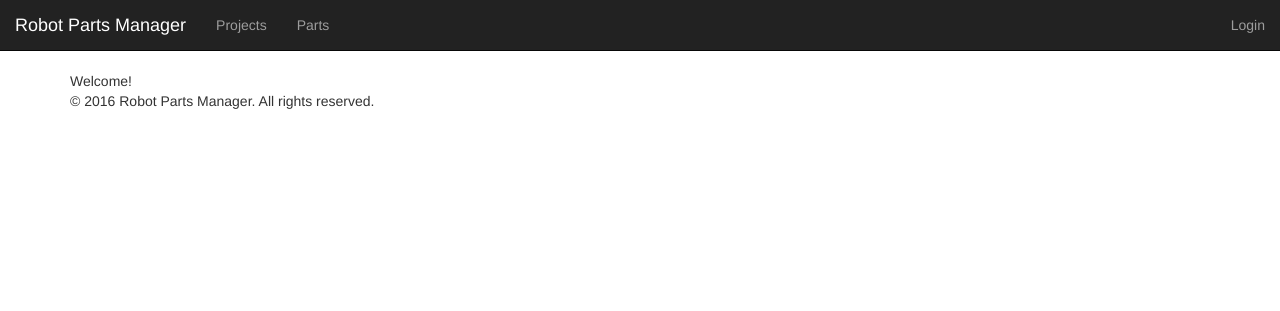
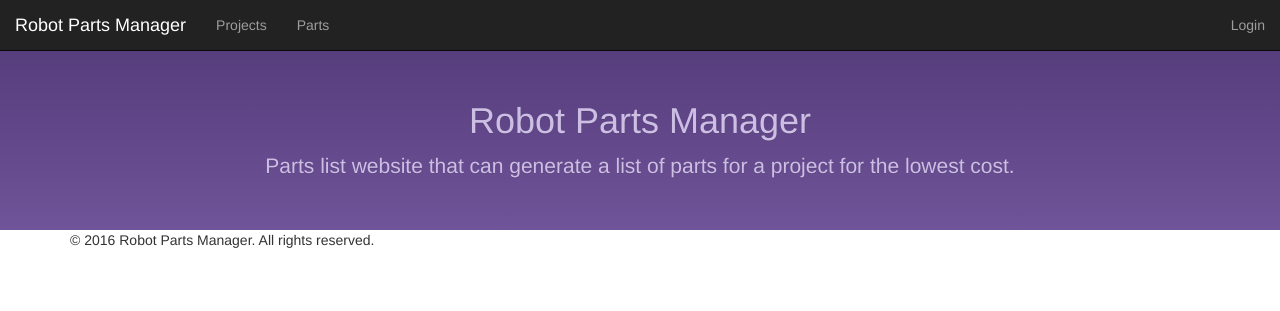
Before and after one commit to gunthercox/RobotPartsManager, a Django app: page / in a window 1280 px wide. Shown: the top 311 px of the page. Run offline with Django 3.2, Linux system fonts and the light colour scheme; parts of the project's set-up code (start-up, migrations or seed data) failed here and were passed over; some libraries are stand-ins or nearby versions.

```diff
--- a/parts_manager/app/templates/home/home.html
+++ b/parts_manager/app/templates/home/home.html
@@ -1,5 +1,20 @@
 {% extends 'base.html' %}
 
+{% block head-extra %}
+    <link rel="stylesheet" href="/static/css/home.css">
+{% endblock %}
+
+{% block header %}
+    <div class="masthead">
+        <div class="container">
+            <h1>{{ site.title }}</h1>
+            <p class="lead">
+                Parts list website that can generate a list of parts for a project for the lowest cost.
+            </p>
+        </div>
+    </div>
+{% endblock %}
+
 {% block content %}
-    Welcome!
+
 {% endblock %}
--- a/parts_manager/core/settings.py
+++ b/parts_manager/core/settings.py
@@ -45,6 +45,7 @@ INSTALLED_APPS = [
     'parts_manager.robots',
 
     'corsheaders',
+    'debug_toolbar',
     'oauth2_provider',
     'rest_framework',
     'social.apps.django_app.default',
--- /dev/null
+++ b/parts_manager/core/static/css/home.css
@@ -0,0 +1,18 @@
+.navbar {
+    margin-bottom: 0px;
+}
+
+.masthead {
+    position: relative;
+    padding: 30px 0;
+    color: #cdbfe3;
+    text-align: center;
+    text-shadow: 0 1px 0 rgba(0,0,0,.1);
+    background-color: #6f5499;
+    background-image: -webkit-gradient(linear,left top,left bottom,from(#563d7c),to(#6f5499));
+    background-image: -webkit-linear-gradient(top,#563d7c 0,#6f5499 100%);
+    background-image: -o-linear-gradient(top,#563d7c 0,#6f5499 100%);
+    background-image: linear-gradient(to bottom,#563d7c 0,#6f5499 100%);
+    filter: progid:DXImageTransform.Microsoft.gradient(startColorstr='#563d7c', endColorstr='#6F5499', GradientType=0);
+    background-repeat: repeat-x;
+}
--- a/parts_manager/core/templates/base.html
+++ b/parts_manager/core/templates/base.html
@@ -15,6 +15,8 @@
     {% block body %}
     <body>
         {% include 'navigation.html' %}
+
+        {% block header %}{% endblock %}
 
         {% block container %}
         <div class="container">
--- a/parts_manager/core/templates/navigation.html
+++ b/parts_manager/core/templates/navigation.html
@@ -14,7 +14,7 @@
     <div class="collapse navbar-collapse" id="navbar-collapse">
       <ul class="nav navbar-nav">
         <li><a href="#">Projects</a></li>
-        <li><a href="#">Parts</a></li>
+        <li><a href="{% url 'part:list' %}">Parts</a></li>
       </ul>
 
       <ul class="nav navbar-nav navbar-right">
--- a/parts_manager/core/urls.py
+++ b/parts_manager/core/urls.py
@@ -53,4 +53,13 @@ urlpatterns = [
     url(r'^api/oauth/',
         include('oauth2_provider.urls', namespace='oauth2_provider')
     ),
+
+    url(r'^parts/',
+        include(
+            'parts_manager.parts.urls',
+            namespace='part'
+        ),
+        name='part_root',
+    ),
+
 ]
--- /dev/null
+++ b/parts_manager/parts/templates/part/detail.html
@@ -0,0 +1,5 @@
+{% extends 'base.html' %}
+
+{% block content %}
+    {{ part.name }}
+{% endblock %}
--- /dev/null
+++ b/parts_manager/parts/urls.py
@@ -0,0 +1,14 @@
+from django.conf.urls import url
+from parts_manager.parts import views
+
+
+urlpatterns = [
+    url(r'^$',
+        views.PartListView.as_view(),
+        name='list'
+    ),
+    url(r'^(?P<pk>[0-9]+)/$',
+        views.PartDetailView.as_view(),
+        name='detail'
+    ),
+]
```
Also changed, not shown: parts_manager/parts/templates/part/list.html (added, +20 -0 lines), parts_manager/parts/views.py (+18 -2 lines), requirements.txt (+8 -7 lines).
